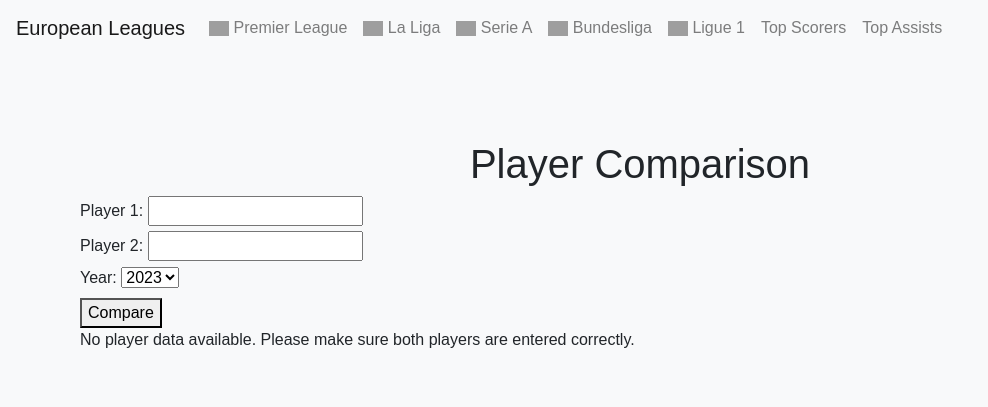
After one commit to Kofiacheampong/footballwebapp, a Flask app: page /player_comparison in a window 1280 px wide. The commit adds this page. Shown: the top 407 px of the page, without its empty margins (0-988 px from the left). Run offline with Flask 3, Linux system fonts and the light colour scheme; some libraries are stand-ins or nearby versions; grey boxes are pictures that could not be loaded.

Commit message:
added comparison page to compare player stats

```diff
--- a/app.py
+++ b/app.py
@@ -2,11 +2,13 @@ import os
 from flask import Flask, render_template, jsonify,request
 from dotenv import load_dotenv
 import requests
-from stats_data import fetch_top_assists, fetch_stats, fetch_top_scorers, get_league_logos
+from stats_data import fetch_top_assists, fetch_stats, fetch_top_scorers, get_league_logos, fetch_player_stats_by_name, extract_player_data, league_logos_processor
 
 load_dotenv()
 
 app = Flask(__name__)
+
+app.context_processor(league_logos_processor)
 
 
 @app.route('/')
@@ -98,5 +100,32 @@ def top_assists():
 
     return render_template('top_assists.html', assists_list=assists_list, year = year, league_codes = league_codes,league_logos = league_logos)
 
+@app.route('/player_comparison', methods=['GET'])
+def compare_players():
+    player1_name = request.args.get('player1')
+    player2_name = request.args.get('player2')
+    # league_code = request.args.get('league')
+    year = request.args.get('year', '2023')  # Default year to 2023 if not provided
+
+    league_logos = {
+        'Premier League': 'https://example.com/epl_logo.png',
+        'La Liga': 'https://example.com/la_liga_logo.png',
+        'Serie A': 'https://example.com/serie_a_logo.png',
+        'Bundesliga': 'https://example.com/bundesliga_logo.png',
+        'Ligue 1': 'https://example.com/ligue_1_logo.png'
+    }
+
+
+    if player1_name and player2_name:
+        player1_data = fetch_player_stats_by_name(player1_name,year)
+        player2_data = fetch_player_stats_by_name(player2_name,year)
+
+        player1_details = extract_player_data(player1_data)
+        player2_details = extract_player_data(player2_data)
+    else:
+        player1_details, player2_details = None, None
+
+    return render_template('player_comparison.html', player1=player1_details, player2=player2_details)
+
 if __name__ == '__main__':
     app.run(debug=True)
--- a/static/styles.css
+++ b/static/styles.css
@@ -19,4 +19,67 @@ h1 {
   max-height: 150px;
   -o-object-fit: contain;
      object-fit: contain;
-}/*# sourceMappingURL=styles.css.map */
+}
+
+.container {
+  max-width: 1200px;
+  margin: 0 auto;
+  padding: 20px;
+}
+
+
+.player-card {
+  border: 1px solid #ddd;
+  padding: 20px;
+  border-radius: 10px;
+  width: 45%;
+  text-align: center;
+  box-shadow: 2px 2px 10px rgba(0, 0, 0, 0.1);
+}
+
+.player-card img {
+  max-width: 100%;
+  border-radius: 50%;
+  margin-bottom: 15px;
+}
+
+.player-card ul {
+  list-style: none;
+  padding: 0;
+}
+
+.player-card ul li {
+  margin: 10px 0;
+}
+.player-photo {
+  width: 150px;
+  height: auto;
+  border-radius: 8px;
+}
+
+.league-logo, .team-logo {
+  width: 30px;
+  height: 30px;
+  border-radius: 4px;
+}
+
+.comparison-container {
+  display: flex;
+  justify-content: space-around;
+  flex-wrap: wrap;
+}
+
+.player-card {
+  border: 1px solid #ddd;
+  padding: 20px;
+  margin: 10px;
+  border-radius: 8px;
+  width: 45%;
+  box-shadow: 0 2px 4px rgba(0, 0, 0, 0.1);
+}
+
+.league-stats {
+  margin-bottom: 20px;
+}
+
+/*# sourceMappingURL=styles.css.map */
--- a/static/styles.scss
+++ b/static/styles.scss
@@ -19,3 +19,39 @@ h1 {
   max-height: 150px;
   object-fit: contain;
 }
+
+.container {
+  max-width: 1200px;
+  margin: 0 auto;
+  padding: 20px;
+}
+
+.comparison-container {
+  display: flex;
+  justify-content: space-around;
+  margin-top: 20px;
+}
+
+.player-card {
+  border: 1px solid #ddd;
+  padding: 20px;
+  border-radius: 10px;
+  width: 45%;
+  text-align: center;
+  box-shadow: 2px 2px 10px rgba(0, 0, 0, 0.1);
+}
+
+.player-card img {
+  max-width: 100%;
+  border-radius: 50%;
+  margin-bottom: 15px;
+}
+
+.player-card ul {
+  list-style: none;
+  padding: 0;
+}
+
+.player-card ul li {
+  margin: 10px 0;
+}
--- a/stats_data.py
+++ b/stats_data.py
@@ -4,6 +4,19 @@ from dotenv import load_dotenv
 
 import requests
 load_dotenv()
+
+# context_processors.py
+
+def league_logos_processor():
+    return {
+        'league_logos': {
+            'Premier League': 'https://example.com/epl_logo.png',
+            'La Liga': 'https://example.com/la_liga_logo.png',
+            'Serie A': 'https://example.com/serie_a_logo.png',
+            'Bundesliga': 'https://example.com/bundesliga_logo.png',
+            'Ligue 1': 'https://example.com/ligue_1_logo.png'
+        }
+    }
 
 def fetch_stats(league_code, year):
     api_key = os.environ['API_KEY']
@@ -92,20 +105,84 @@ def get_league_logos():
 
     return league_logos
 
-def fetch_player_stats_by_name(player_name, league_code, year):
+def fetch_player_stats_by_name(player_name,year):
     api_key = os.environ['API_KEY']
 
-    url = f"https://api-football-v1.p.rapidapi.com/v3/players"
-    querystring = {"search": player_name, "league": league_code, "season": year}
+    url = f"https://api-football-v1.p.rapidapi.com/v3/players/seasons"
+    querystring = {"search": player_name, "season":year }
 
     headers = {
         "X-RapidAPI-Key": api_key,
         "X-RapidAPI-Host": "api-football-v1.p.rapidapi.com"
     }
 
-    response = requests.request("GET", url, headers=headers, params=querystring)
-    return response.json()
+    try:
+        # Make the GET request
+        response = requests.get(url, headers=headers, params=querystring)
+        response.raise_for_status()  # Raise an HTTPError for bad responses
 
+        # Parse the JSON response
+        data = response.json()
+
+        # Check if the response contains the expected data
+        if 'response' in data and len(data['response']) > 0:
+            return data
+        else:
+            print("No data found for player:", player_name)
+            return None
+
+    except requests.exceptions.RequestException as e:
+        # Handle requests exceptions
+        print(f"An error occurred: {e}")
+        return None
+
+def extract_player_data(player_data):
+    try:
+        # Extract player info and stats
+        player_info = player_data['response'][0]['player']
+        stats_by_league = player_data['response'][0]['statistics']
+
+        # Create player details dictionary
+        player_details = {
+            'name': player_info.get('name', 'N/A'),
+            'age': player_info.get('age', 'N/A'),
+            'photo': player_info.get('photo', 'N/A'),
+            'height': player_info.get('height', 'N/A'),
+            'weight': player_info.get('weight', 'N/A'),
+            'nationality': player_info.get('nationality', 'N/A'),
+            'leagues': []
+        }
+
+        # Process statistics for each league
+        for stats in stats_by_league:
+            league_data = {
+                'league_name': stats['league'].get('name', 'N/A'),
+                'league_logo': stats['league'].get('logo', 'N/A'),
+                'team_name': stats['team'].get('name', 'N/A'),
+                'team_logo': stats['team'].get('logo', 'N/A'),
+                'appearances': stats['games'].get('appearances', 0),
+                'goals': stats['goals'].get('total', 0),
+                'assists': stats['goals'].get('assists', 0),
+                'shots_total': stats['shots'].get('total', 0),
+                'shots_on_target': stats['shots'].get('on', 0),
+                'dribbles_attempted': stats['dribbles'].get('attempts', 0),
+                'dribbles_success': stats['dribbles'].get('success', 0),
+                'fouls_drawn': stats['fouls'].get('drawn', 0),
+                'fouls_committed': stats['fouls'].get('committed', 0),
+                'yellow_cards': stats['cards'].get('yellow', 0),
+                'red_cards': stats['cards'].get('red', 0),
+                'rating': stats['games'].get('rating', 0)
+            }
+            player_details['leagues'].append(league_data)
+
+        return player_details
+
+    except KeyError as e:
+        print(f"Missing key: {e}")
+        return None
+    except Exception as e:
+        print(f"An error occurred: {e}")
+        return None
 
 
 # if __name__ == "__main__":
--- /dev/null
+++ b/templates/player_comparison.html
@@ -0,0 +1,77 @@
+{% extends "base.html" %}
+
+{% block title %}Player Comparisons{% endblock %}
+
+{% block content %}
+<div class="container">
+    <h1>Player Comparison</h1>
+
+    <!-- Comparison Form -->
+    <form method="GET" action="{{ url_for('compare_players') }}">
+        <div>
+            <label for="player1">Player 1:</label>
+            <input type="text" id="player1" name="player1" required>
+        </div>
+        <div>
+            <label for="player2">Player 2:</label>
+            <input type="text" id="player2" name="player2" required>
+        </div>
+        <!-- League selection (optional) -->
+        <!-- <div>
+            <label for="league">League:</label>
+            <select id="league" name="league" required>
+                <option value="39">Premier League</option>
+                <option value="140">La Liga</option>
+                <option value="135">Serie A</option>
+                <option value="78">Bundesliga</option>
+                <option value="61">Ligue 1</option>
+            </select>
+        </div> -->
+        <div>
+            <label for="year">Year:</label>
+            <select id="year" name="year" required>
+                {% for y in range(2023, 2012, -1) %}
+                    <option value="{{ y }}">{{ y }}</option>
+                {% endfor %}
+            </select>
+        </div>
+        <button type="submit">Compare</button>
+    </form>
+
+    <!-- Player Comparison Results -->
+    {% if player1 and player2 %}
+    <div class="comparison-container">
+        {% for player in [player1, player2] %}
+        <div class="player-card">
+            <h2>{{ player['name'] }}</h2>
+            <img src="{{ player['photo'] }}" alt="{{ player['name'] }}" class="player-photo">
+            <p><strong>Age:</strong> {{ player['age'] }}</p>
+            <p><strong>Height:</strong> {{ player['height'] }}</p>
+            <p><strong>Weight:</strong> {{ player['weight'] }}</p>
+            <p><strong>Nationality:</strong> {{ player['nationality'] }}</p>
+            <hr>
+            {% for league in player['leagues'] %}
+            <div class="league-stats">
+                <h3>{{ league['league_name'] }}</h3>
+                <img src="{{ league['league_logo'] }}" alt="{{ league['league_name'] }}" class="league-logo">
+                <p><strong>Team:</strong> <img src="{{ league['team_logo'] }}" alt="{{ league['team_name'] }}" class="team-logo"> {{ league['team_name'] }}</p>
+                <p><strong>Appearances:</strong> {{ league['appearances'] }}</p>
+                <p><strong>Goals:</strong> {{ league['goals'] }}</p>
+                <p><strong>Assists:</strong> {{ league['assists'] }}</p>
+                <p><strong>Shots (Total/On Target):</strong> {{ league['shots_total'] }} / {{ league['shots_on_target'] }}</p>
+                <p><strong>Dribbles (Attempted/Success):</strong> {{ league['dribbles_attempted'] }} / {{ league['dribbles_success'] }}</p>
+                <p><strong>Fouls (Drawn/Committed):</strong> {{ league['fouls_drawn'] }} / {{ league['fouls_committed'] }}</p>
+                <p><strong>Yellow Cards:</strong> {{ league['yellow_cards'] }}</p>
+                <p><strong>Red Cards:</strong> {{ league['red_cards'] }}</p>
+                <p><strong>Rating:</strong> {{ league['rating'] }}</p>
+            </div>
+            <hr>
+            {% endfor %}
+        </div>
+        {% endfor %}
+    </div>
+    {% else %}
+    <p>No player data available. Please make sure both players are entered correctly.</p>
+    {% endif %}
+</div>
+{% endblock %}
```
Also changed, not shown: templates/index.html (+10 -0 lines), test2.py (+23 -8 lines), test_apis.py (+13 -11 lines), 2 other files.
